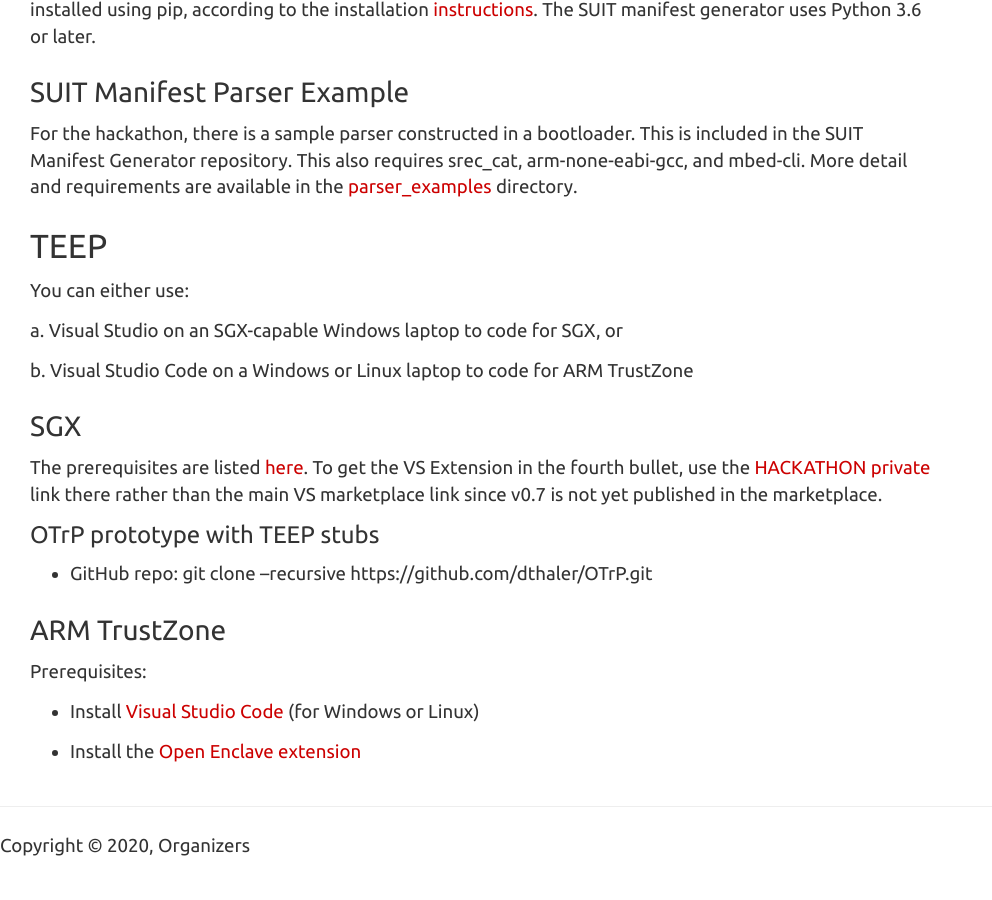
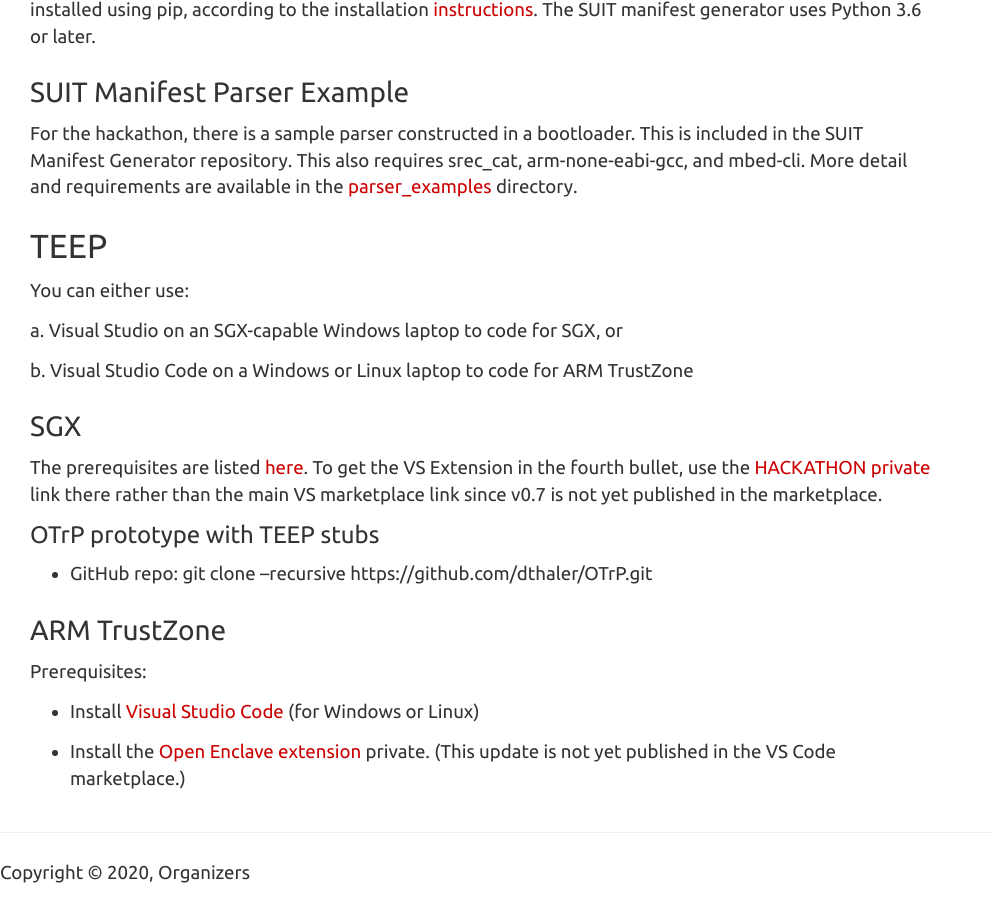
Before and after one commit to siot-hackathon/siot-hackathon.github.io, a Jekyll site: the page built from preparation.md, in a window 1280 px wide and 900 px high, scrolled down 1817 px. Shown: the whole window, without its empty margins (0-992 px from the left). Built offline with Jekyll 4.4.1, drawn with Linux system fonts in a browser that asks for light colours; nearby versions of some CDN libraries; before the commit the page ends 2690 px from its top, so only the background shows below that.

Commit message:
Point to latest VSCode extension private
Signed-off-by: Dave Thaler <dthaler@microsoft.com>

```diff
--- a/preparation.md
+++ b/preparation.md
@@ -98,4 +98,5 @@ Prerequisites:
 
 * Install [Visual Studio Code](https://code.visualstudio.com/Download) (for Windows or Linux)
 
-* Install the [Open Enclave extension](https://marketplace.visualstudio.com/items?itemName=ms-iot.msiot-vscode-openenclave)
+* Install the [Open Enclave extension](https://microsoft-my.sharepoint.com/:u:/p/hegatta/EaO5-ozoGRVBjLHUrlKi6QEBKGgOwvzA4TjFUdBRse3b2w?e=5DmGz6) private.
+  (This update is not yet published in the VS Code marketplace.)
```
